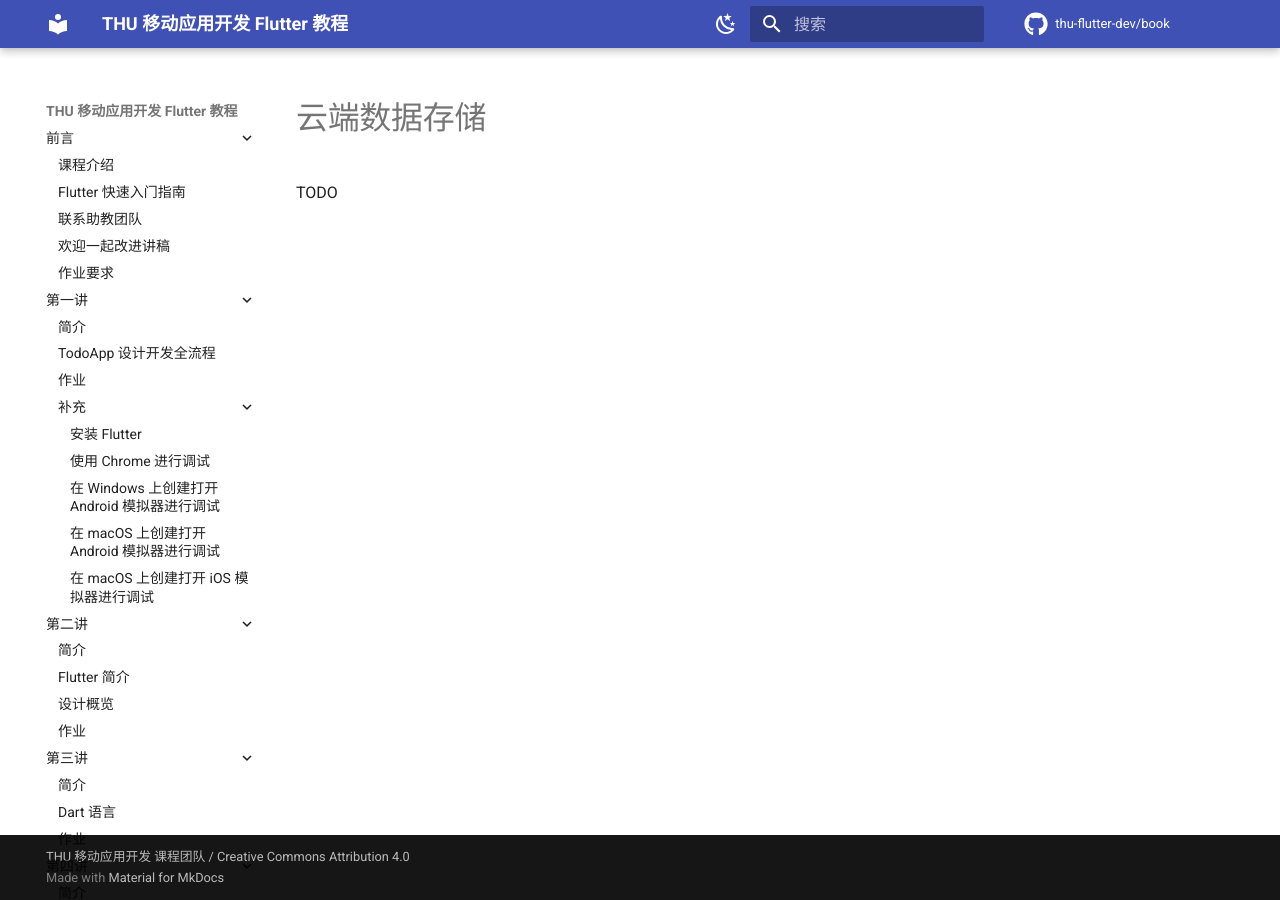
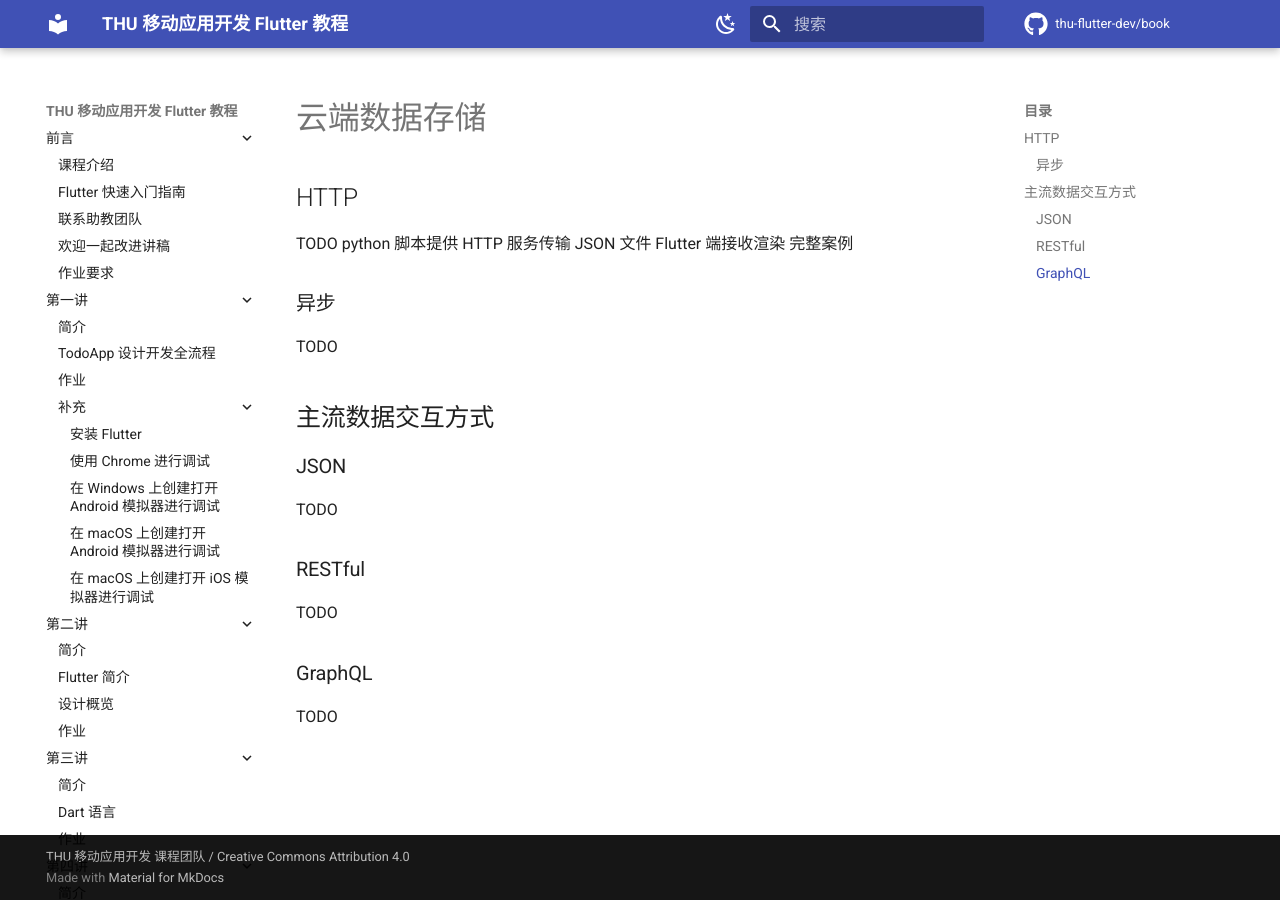
Before and after one commit to thu-mobile-dev/book, an MkDocs documentation site: the page built from docs/LECTURE/6/main-b.md, in a window 1280 px wide. Built offline with MkDocs 1.6.1 and Material for MkDocs 9.7.7, drawn with Linux system fonts in a browser that asks for light colours; comment, search, counter and statistics services are not loaded.

Commit message:
add contents

```diff
--- a/docs/LECTURE/6/main-b.md
+++ b/docs/LECTURE/6/main-b.md
@@ -1,3 +1,23 @@
 # 云端数据存储
 
+## HTTP
+
+TODO python 脚本提供 HTTP 服务传输 JSON 文件  Flutter 端接收渲染  完整案例
+
+### 异步
+
 TODO
+
+## 主流数据交互方式
+
+### JSON
+
+TODO
+
+### RESTful
+
+TODO
+
+### GraphQL
+
+TODO
```
Also changed, not shown: docs/LECTURE/0/introduction.md (+9 -0 lines), docs/LECTURE/0/quick-start.md (+1 -0 lines), docs/LECTURE/6/main-a.md (+4 -0 lines).
